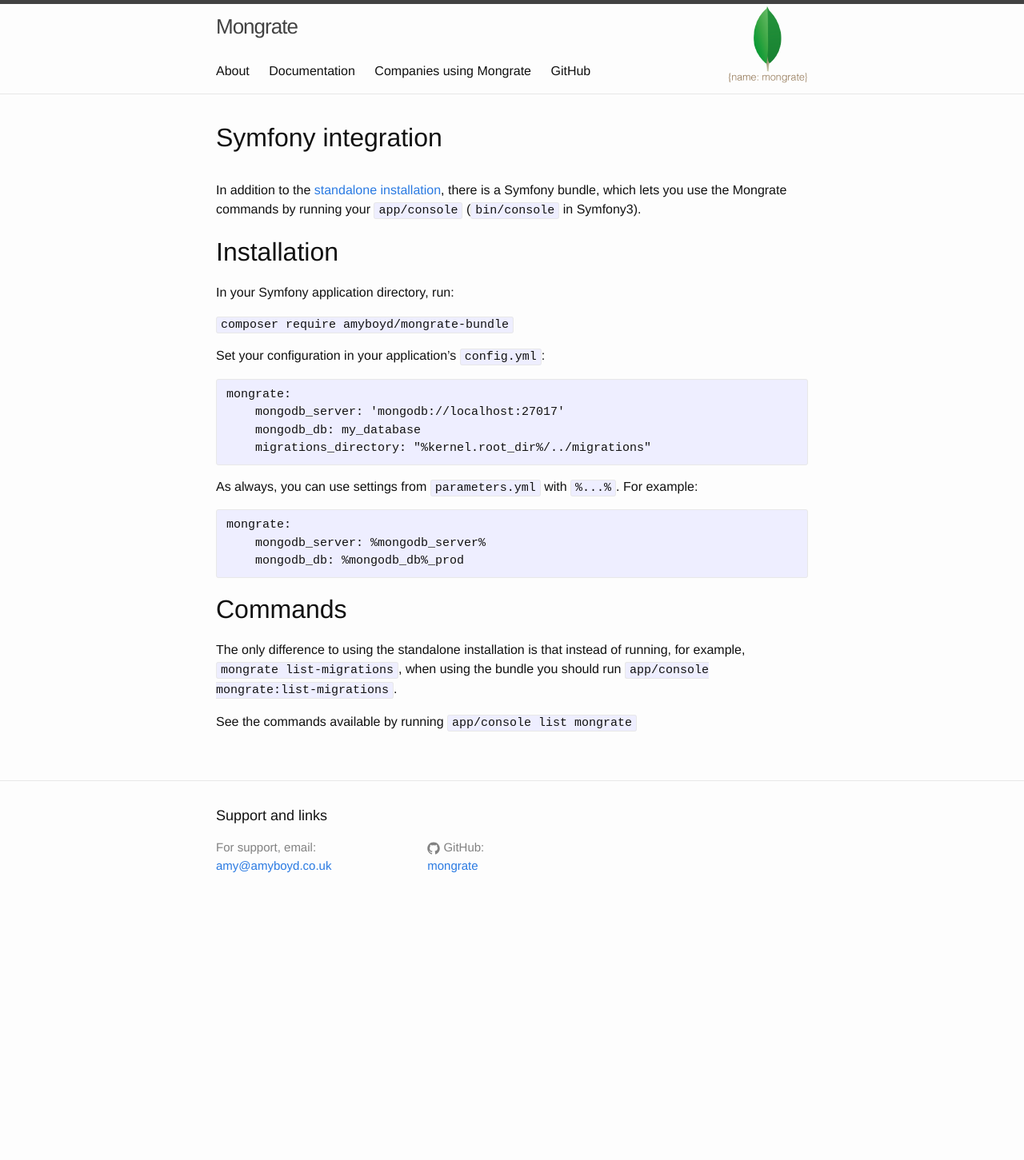
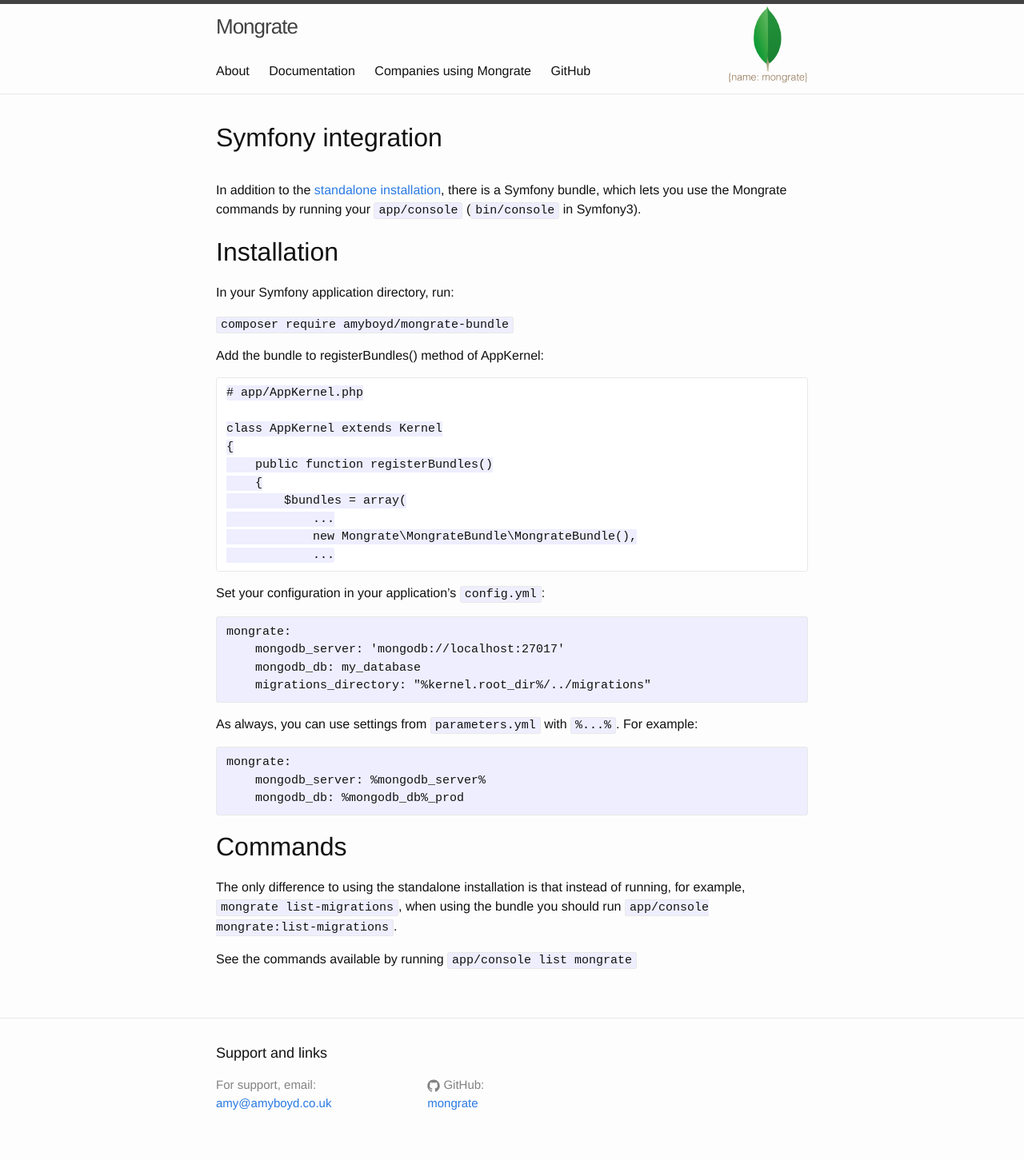
Before and after one commit to mongrate/mongrate.com, a Jekyll site: the page built from pages/docs/symfony.md, in a window 1280 px wide. Shown: the whole page at 80% size. Built offline with Jekyll 4.4.1, drawn with Linux system fonts in a browser that asks for light colours; before the commit the page ends 1154 px from its top, so only the background shows below that.

Commit message:
Added missing installation part

````diff
--- a/pages/docs/symfony.md
+++ b/pages/docs/symfony.md
@@ -15,6 +15,21 @@ Installation
 In your Symfony application directory, run:
 
 `composer require amyboyd/mongrate-bundle`
+
+Add the bundle to registerBundles() method of AppKernel:
+
+```
+# app/AppKernel.php
+
+class AppKernel extends Kernel
+{
+    public function registerBundles()
+    {
+        $bundles = array(
+            ...
+            new Mongrate\MongrateBundle\MongrateBundle(),
+            ...
+```
 
 Set your configuration in your application's `config.yml`:
 
````
